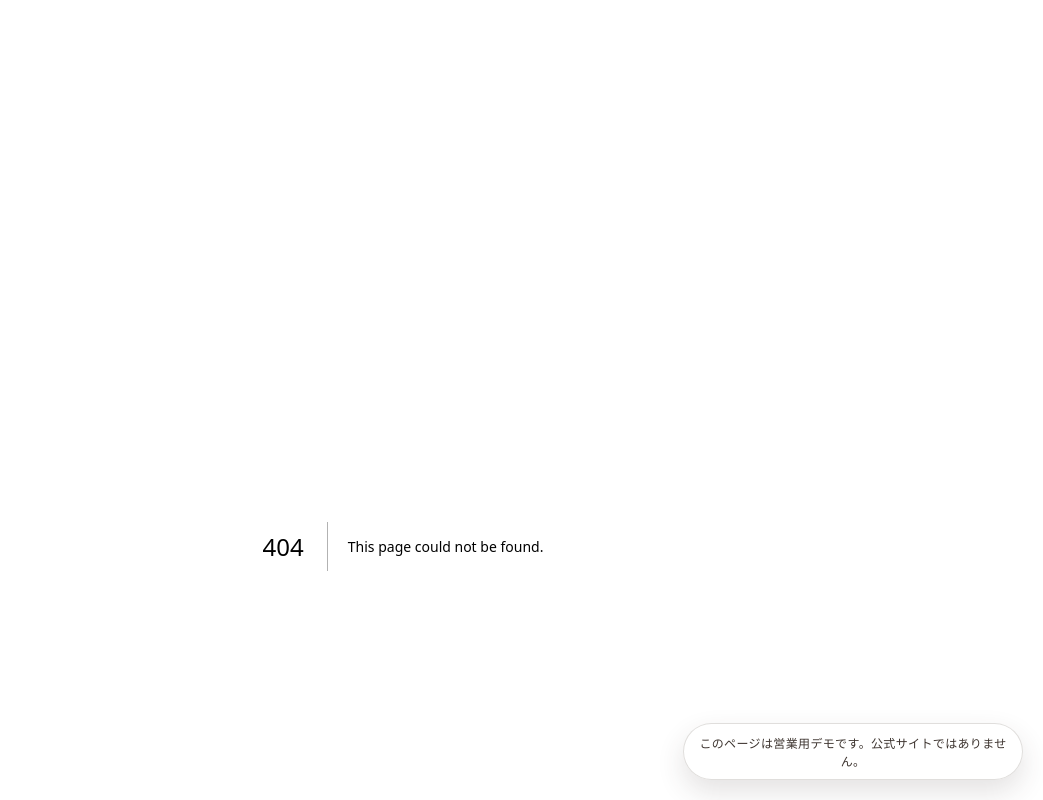
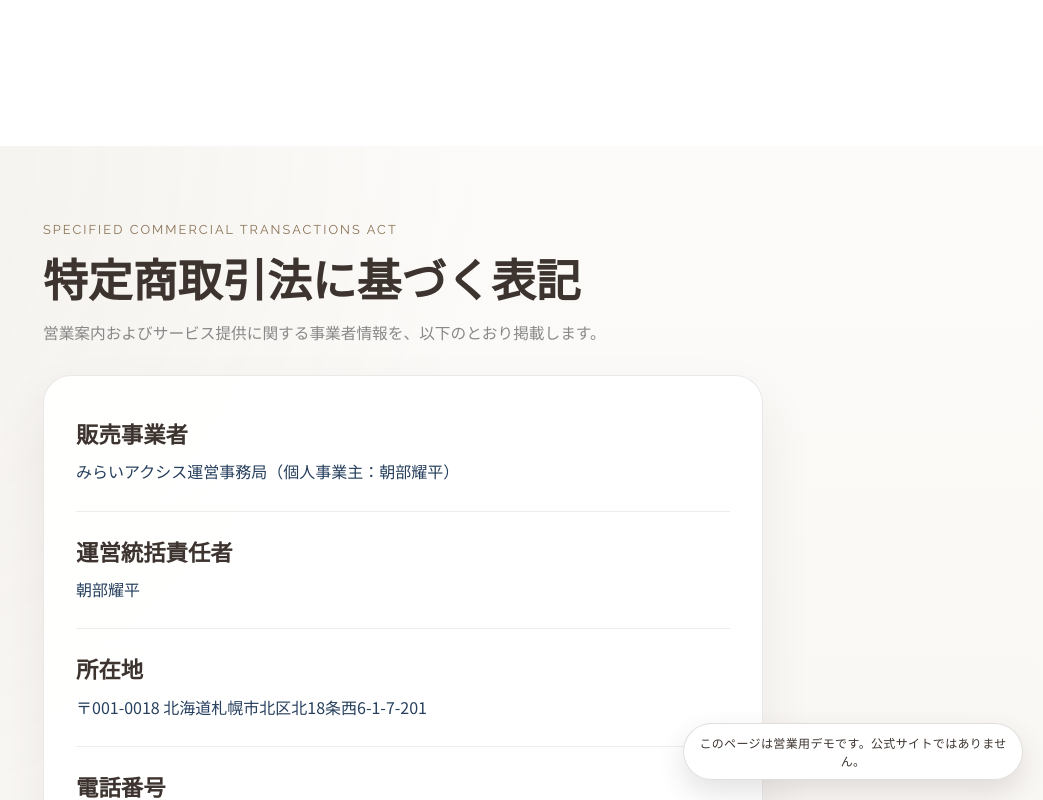
Before and after one commit to kumakichi123/site_demo, a Next.js app in the folder assets/reference-templates/nakada-inc-next/: page /tokushoho in a window 1280 px wide. Before the commit this address had no page. Shown: the top 800 px of the page, without its empty margins (237-1280 px from the left). Built offline with nearby package versions, Linux system fonts and the light colour scheme.

Commit message:
Add tokushoho page for sales emails

```diff
--- /dev/null
+++ b/assets/reference-templates/nakada-inc-next/src/app/tokushoho/page.module.css
@@ -0,0 +1,97 @@
+.page {
+  min-height: 100vh;
+  padding: 72px 20px;
+  background:
+    radial-gradient(circle at top left, rgba(139, 115, 85, 0.08), transparent 34%),
+    linear-gradient(180deg, #fcfbf9 0%, #f6f2ed 100%);
+}
+
+.shell {
+  width: min(720px, 100%);
+  margin: 0 auto;
+}
+
+.header {
+  margin-bottom: 28px;
+}
+
+.kicker {
+  font-family: var(--font-en);
+  font-size: 0.8rem;
+  letter-spacing: 0.16em;
+  text-transform: uppercase;
+  color: var(--color-accent);
+}
+
+.header h1 {
+  margin-top: 10px;
+  color: var(--color-primary-dark);
+  font-size: clamp(2rem, 4vw, 2.8rem);
+  line-height: 1.2;
+}
+
+.intro {
+  margin-top: 14px;
+  font-size: 0.98rem;
+  color: var(--color-text-light);
+}
+
+.card {
+  padding: 18px 32px;
+  border: 1px solid rgba(83, 71, 65, 0.12);
+  border-radius: 28px;
+  background: rgba(255, 255, 255, 0.92);
+  box-shadow: 0 24px 52px rgba(61, 52, 47, 0.08);
+}
+
+.list {
+  display: grid;
+}
+
+.row {
+  display: grid;
+  gap: 8px;
+  padding: 24px 0;
+  border-bottom: 1px solid rgba(83, 71, 65, 0.1);
+}
+
+.row:last-child {
+  border-bottom: 0;
+}
+
+.row dt {
+  color: var(--color-primary-dark);
+  font-size: 1.4rem;
+  font-weight: 700;
+  line-height: 1.35;
+}
+
+.row dd {
+  color: #263f5d;
+  font-size: 1rem;
+  line-height: 1.9;
+}
+
+@media (max-width: 768px) {
+  .page {
+    padding: 32px 16px 48px;
+  }
+
+  .card {
+    padding: 12px 20px;
+    border-radius: 22px;
+  }
+
+  .row {
+    padding: 20px 0;
+  }
+
+  .row dt {
+    font-size: 1.12rem;
+  }
+
+  .row dd {
+    font-size: 0.96rem;
+    line-height: 1.8;
+  }
+}
--- /dev/null
+++ b/assets/reference-templates/nakada-inc-next/src/app/tokushoho/page.tsx
@@ -0,0 +1,84 @@
+import type { Metadata } from "next";
+import styles from "./page.module.css";
+
+export const metadata: Metadata = {
+  title: "特定商取引法に基づく表記 | みらいアクシス",
+  description:
+    "みらいアクシス運営事務局の特定商取引法に基づく表記です。",
+};
+
+const tokushohoItems = [
+  {
+    label: "販売事業者",
+    value: "みらいアクシス運営事務局（個人事業主：朝部耀平）",
+  },
+  {
+    label: "運営統括責任者",
+    value: "朝部耀平",
+  },
+  {
+    label: "所在地",
+    value: "〒001-0018 北海道札幌市北区北18条西6-1-7-201",
+  },
+  {
+    label: "電話番号",
+    value: "070-3619-7051",
+  },
+  {
+    label: "メールアドレス",
+    value: "info@mirai-axis.com",
+  },
+  {
+    label: "販売価格",
+    value: "各サービスページまたは個別見積書に表示します。",
+  },
+  {
+    label: "商品代金以外の必要料金",
+    value:
+      "インターネット接続にかかる通信費、振込手数料その他支払に伴う費用は、お客様のご負担となります。",
+  },
+  {
+    label: "支払方法",
+    value: "銀行振込その他、申込時に案内する方法によりお支払いいただきます。",
+  },
+  {
+    label: "支払時期",
+    value: "申込確定後、案内する期日までにお支払いいただきます。",
+  },
+  {
+    label: "役務提供時期",
+    value: "申込内容確定および入金確認後、案内した開始時期にサービスを提供します。",
+  },
+  {
+    label: "キャンセル・返金",
+    value:
+      "デジタルサービスの性質上、提供開始後のキャンセルおよび返金には原則として応じられません。提供開始前のキャンセルその他個別条件がある場合は、申込ページ、見積書または案内時に明示します。",
+  },
+] as const;
+
+export default function TokushohoPage() {
+  return (
+    <main className={styles.page}>
+      <div className={styles.shell}>
+        <header className={styles.header}>
+          <p className={styles.kicker}>Specified Commercial Transactions Act</p>
+          <h1>特定商取引法に基づく表記</h1>
+          <p className={styles.intro}>
+            営業案内およびサービス提供に関する事業者情報を、以下のとおり掲載します。
+          </p>
+        </header>
+
+        <div className={styles.card}>
+          <dl className={styles.list}>
+            {tokushohoItems.map((item) => (
+              <div className={styles.row} key={item.label}>
+                <dt>{item.label}</dt>
+                <dd>{item.value}</dd>
+              </div>
+            ))}
+          </dl>
+        </div>
+      </div>
+    </main>
+  );
+}
```
